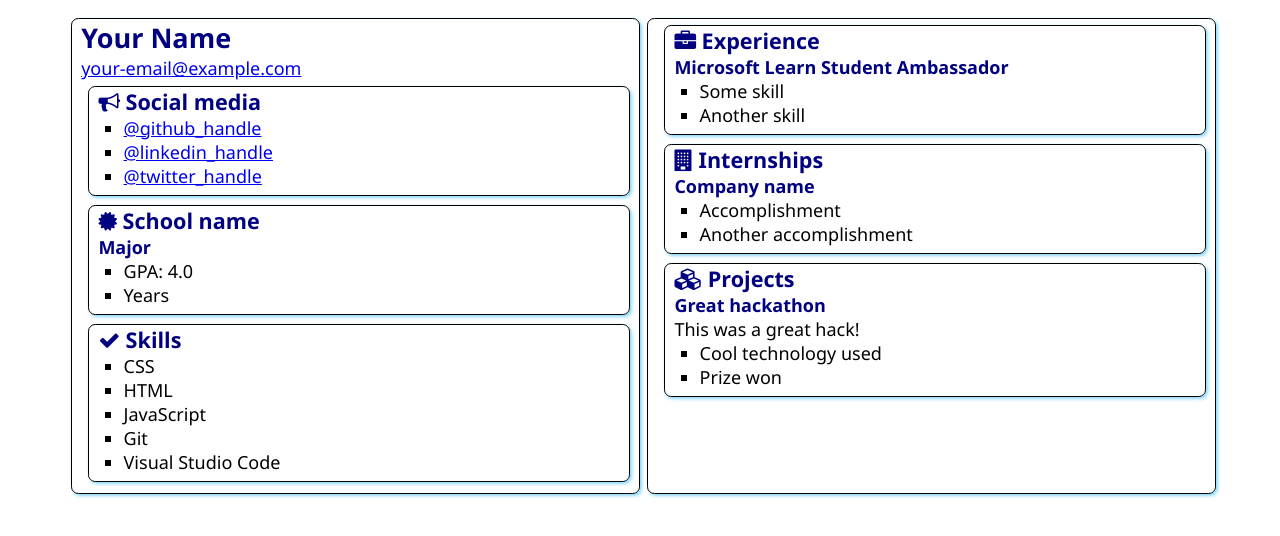
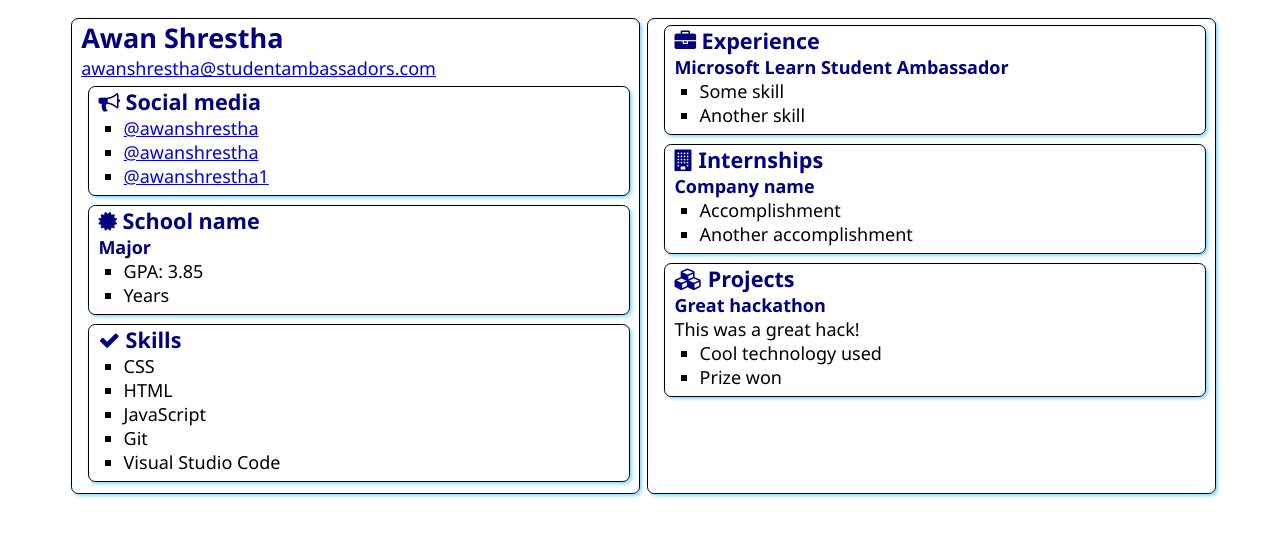
Before and after one commit to awanshrestha/Ambassador-SWA-Pilot, a plain HTML site: page src/index.html in a window 1280 px wide. Drawn offline with Linux system fonts and the light colour scheme.

Commit message:
Update index.html

```diff
--- a/src/index.html
+++ b/src/index.html
@@ -12,8 +12,8 @@
 <body>
     <main>
         <article class="box">
-            <h1>Your Name</h1>
-            <div><a href="mailto:your.email@example.com">your-email@example.com</a></div>
+            <h1>Awan Shrestha</h1>
+            <div><a href="mailto:awanshrestha@studentambassadors.com">awanshrestha@studentambassadors.com</a></div>
 
             <section class="box">
                 <h2>
@@ -21,9 +21,9 @@
                     Social media
                 </h2>
                 <ul>
-                    <li><a href="https://github.com/<handle>">@github_handle</a></li>
-                    <li><a href="https://linkedin.com/in/<handle>">@linkedin_handle</a></li>
-                    <li><a href="https://twitter.com/<handle>">@twitter_handle</a></li>
+                    <li><a href="https://github.com/awanshrestha">@awanshrestha</a></li>
+                    <li><a href="https://linkedin.com/in/awanshrestha">@awanshrestha</a></li>
+                    <li><a href="https://twitter.com/awanshrestha1">@awanshrestha1</a></li>
                 </ul>
             </section>
 
@@ -35,7 +35,7 @@
                     </h2>
                     <h3>Major</h3>
                     <ul>
-                        <li>GPA: 4.0</li>
+                        <li>GPA: 3.85</li>
                         <li>Years</li>
                     </ul>
                 </div>
```
